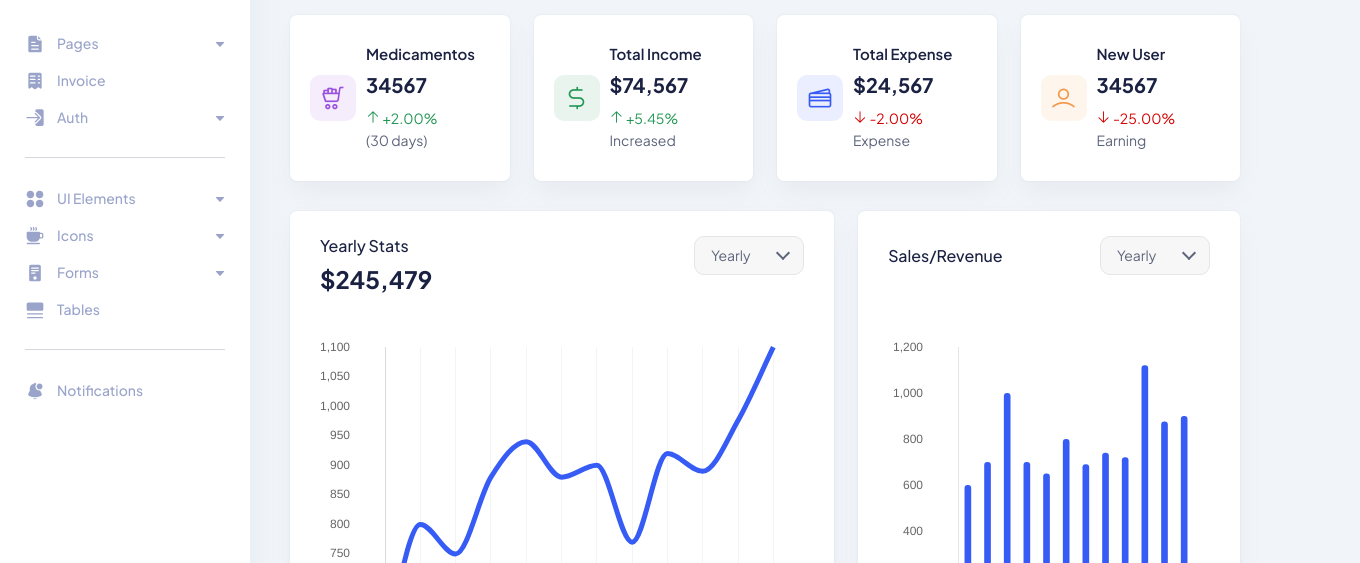
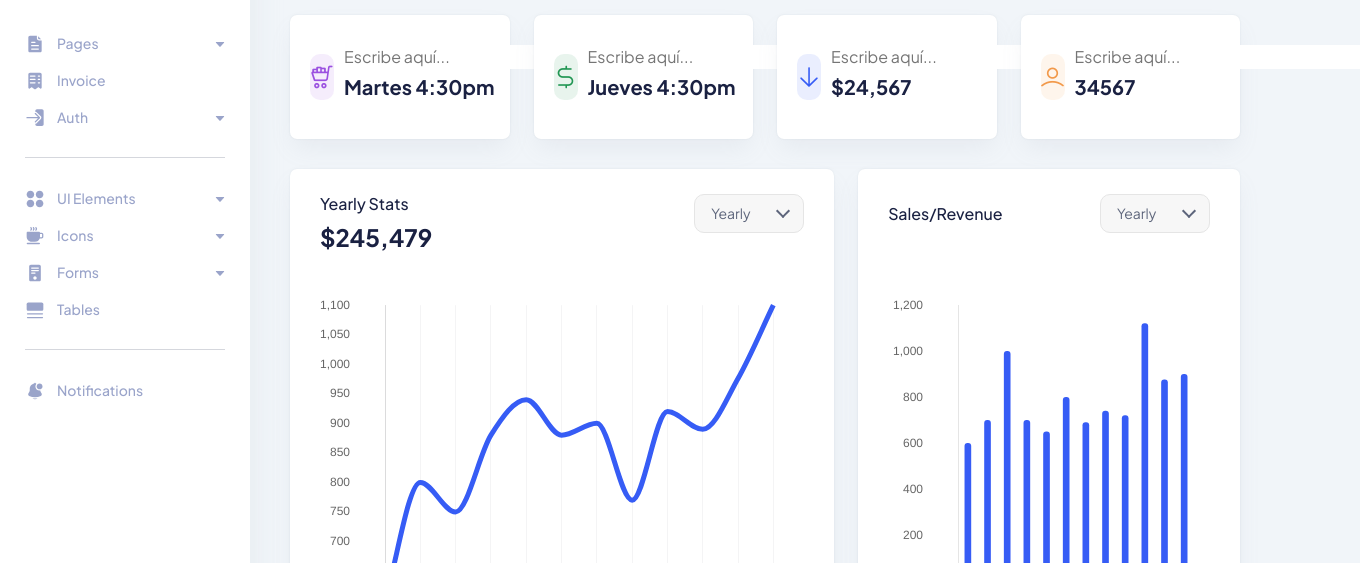
Before and after one commit to Emmanuel-V2/PILLPOINT, a website: page index.html in a window 1280 px wide. Shown: the part 172-735 px from the top of the page, 1360 px wide, since content can reach past the window. Drawn offline with Linux system fonts and the light colour scheme.

Commit message:
Add files via upload

```diff
--- a/index.html
+++ b/index.html
@@ -4,7 +4,7 @@
     <meta charset="UTF-8" />
     <meta http-equiv="X-UA-Compatible" content="IE=edge" />
     <meta name="viewport" content="width=device-width, initial-scale=1.0" />
-    <link rel="shortcut icon" href="assets/images/favicon.svg" type="image/x-icon" />
+    <link rel="shortcut icon" href="assets/images/1.png" type="image/x-icon" />
     <title>PlainAdmi</title>
 
     <!-- ========== All CSS files linkup ========= -->
@@ -308,7 +308,7 @@
                           <img src="assets/images/profile/profile-image.png" alt="" />
                         </div>
                         <div>
-                          <h6 class="fw-500">Adam Joe</h6>
+                          <h6 class="fw-500">PILLPOINT</h6>
                           <p>Admin</p>
                         </div>
                       </div>
@@ -321,7 +321,7 @@
                           <img src="assets/images/profile/profile-image.png" alt="image">
                         </div>
                         <div class="content">
-                          <h4 class="text-sm">Adam Joe</h4>
+                          <h4 class="text-sm">PILLPOINT</h4>
                           <a class="text-black/40 dark:text-white/40 hover:text-black dark:hover:text-white text-xs" href="#">Email@gmail.com</a>
                         </div>
                       </div>
@@ -395,11 +395,9 @@
                   <i class="lni lni-cart-full"></i>
                 </div>
                 <div class="content">
-                  <h6 class="mb-10">Medicamentos</h6>
-                  <h3 class="text-bold mb-10">34567</h3>
+                   <textarea style="border: none; outline: none; resize: none;" rows="1" cols="30" placeholder="Escribe aquí..."></textarea>
+                  <h3 class="text-bold mb-10">Martes 4:30pm</h3>
                   <p class="text-sm text-success">
-                    <i class="lni lni-arrow-up"></i> +2.00%
-                    <span class="text-gray">(30 days)</span>
                   </p>
                 </div>
               </div>
@@ -412,11 +410,9 @@
                   <i class="lni lni-dollar"></i>
                 </div>
                 <div class="content">
-                  <h6 class="mb-10">Total Income</h6>
-                  <h3 class="text-bold mb-10">$74,567</h3>
+                   <textarea style="border: none; outline: none; resize: none;" rows="1" cols="30" placeholder="Escribe aquí..."></textarea>
+                  <h3 class="text-bold mb-10">Jueves 4:30pm</h3>
                   <p class="text-sm text-success">
-                    <i class="lni lni-arrow-up"></i> +5.45%
-                    <span class="text-gray">Increased</span>
                   </p>
                 </div>
               </div>
@@ -426,14 +422,12 @@
             <div class="col-xl-3 col-lg-4 col-sm-6">
               <div class="icon-card mb-30">
                 <div class="icon primary">
-                  <i class="lni lni-credit-cards"></i>
+                  <i class="lni lni-arrow-down"></i>
                 </div>
                 <div class="content">
-                  <h6 class="mb-10">Total Expense</h6>
+                   <textarea style="border: none; outline: none; resize: none;" rows="1" cols="30" placeholder="Escribe aquí..."></textarea>
                   <h3 class="text-bold mb-10">$24,567</h3>
                   <p class="text-sm text-danger">
-                    <i class="lni lni-arrow-down"></i> -2.00%
-                    <span class="text-gray">Expense</span>
                   </p>
                 </div>
               </div>
@@ -446,11 +440,9 @@
                   <i class="lni lni-user"></i>
                 </div>
                 <div class="content">
-                  <h6 class="mb-10">New User</h6>
+                   <textarea style="border: none; outline: none; resize: none;" rows="1" cols="30" placeholder="Escribe aquí..."></textarea>
                   <h3 class="text-bold mb-10">34567</h3>
                   <p class="text-sm text-danger">
-                    <i class="lni lni-arrow-down"></i> -25.00%
-                    <span class="text-gray"> Earning</span>
                   </p>
                 </div>
               </div>
```
Also changed, not shown: 1.png (added).
